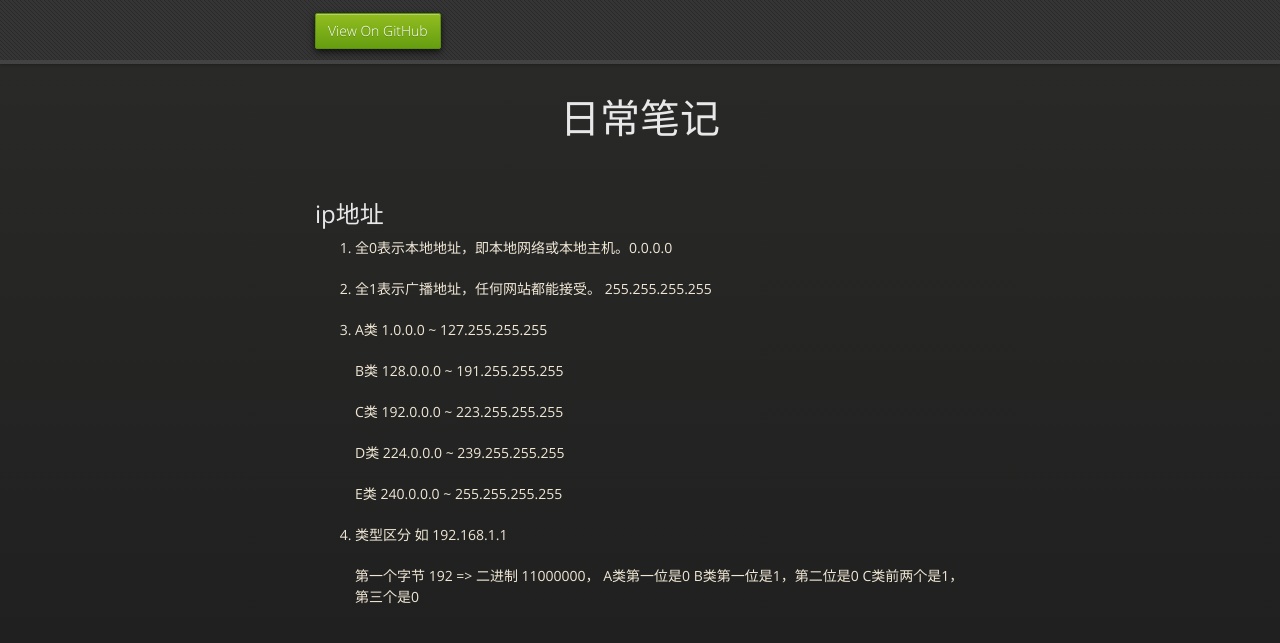
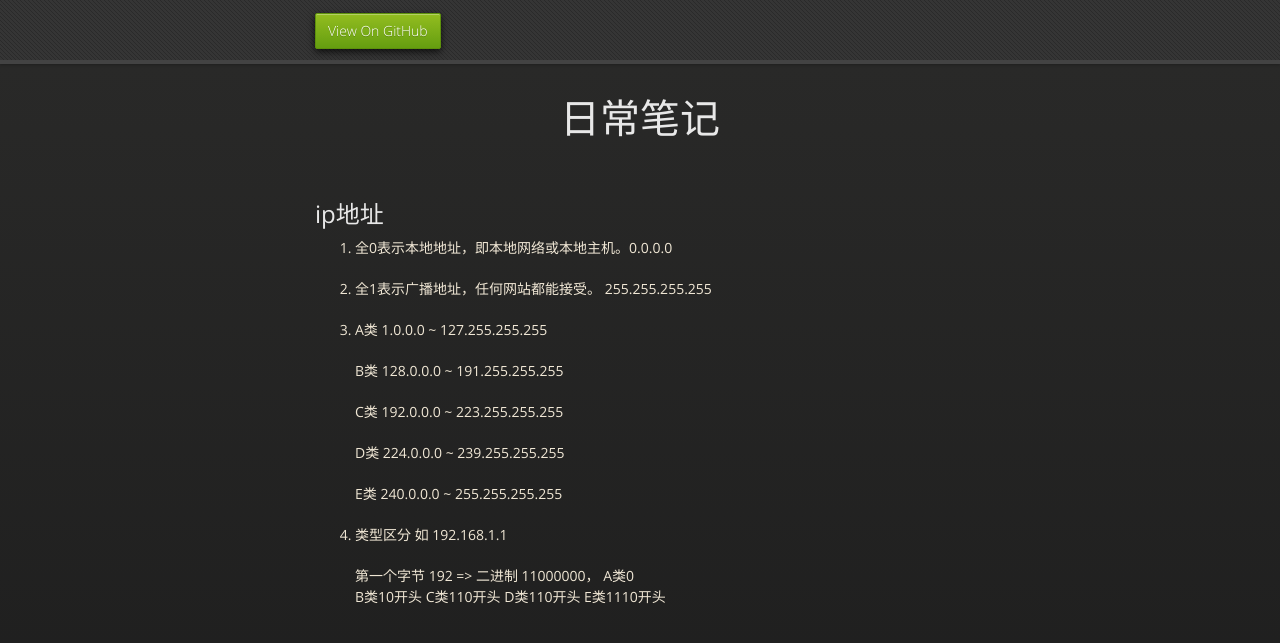
Before and after one commit to masterZSH/notes, a Jekyll site: the page built from network/ip.md, in a window 1280 px wide. Shown: the top 643 px of the page. Built offline with Jekyll 4.4.1, drawn with Linux system fonts in a browser that asks for light colours; our own code applies the rules of GitHub Pages for plain Markdown files.

Commit message:
update:ip

```diff
--- a/network/ip.md
+++ b/network/ip.md
@@ -18,6 +18,8 @@
 4. 类型区分 如 192.168.1.1
 
     第一个字节 192 => 二进制 11000000，
-    A类第一位是0
-    B类第一位是1，第二位是0
-    C类前两个是1，第三个是0
+    A类0
+    B类10开头
+    C类110开头
+    D类110开头
+    E类1110开头
```
